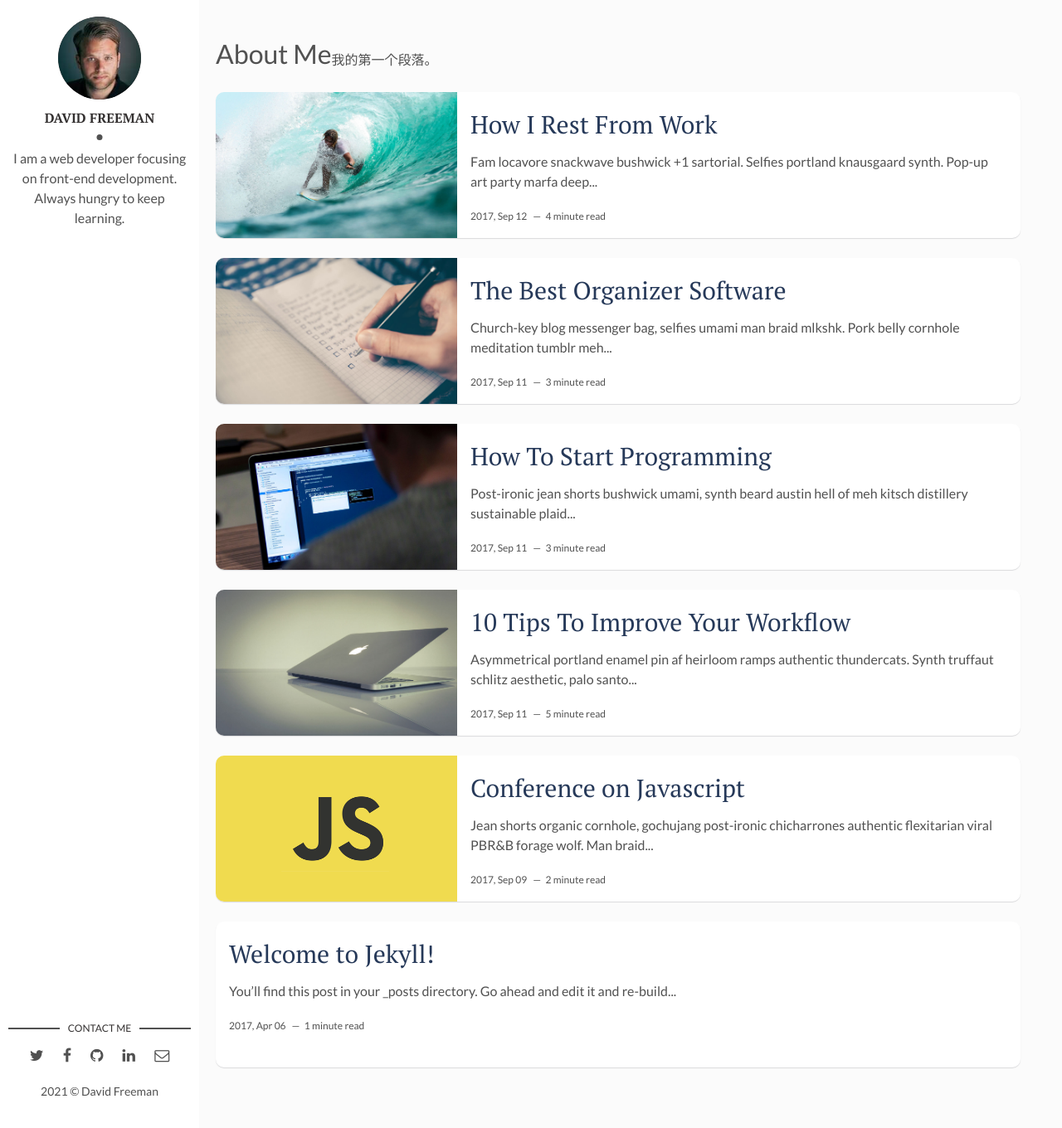
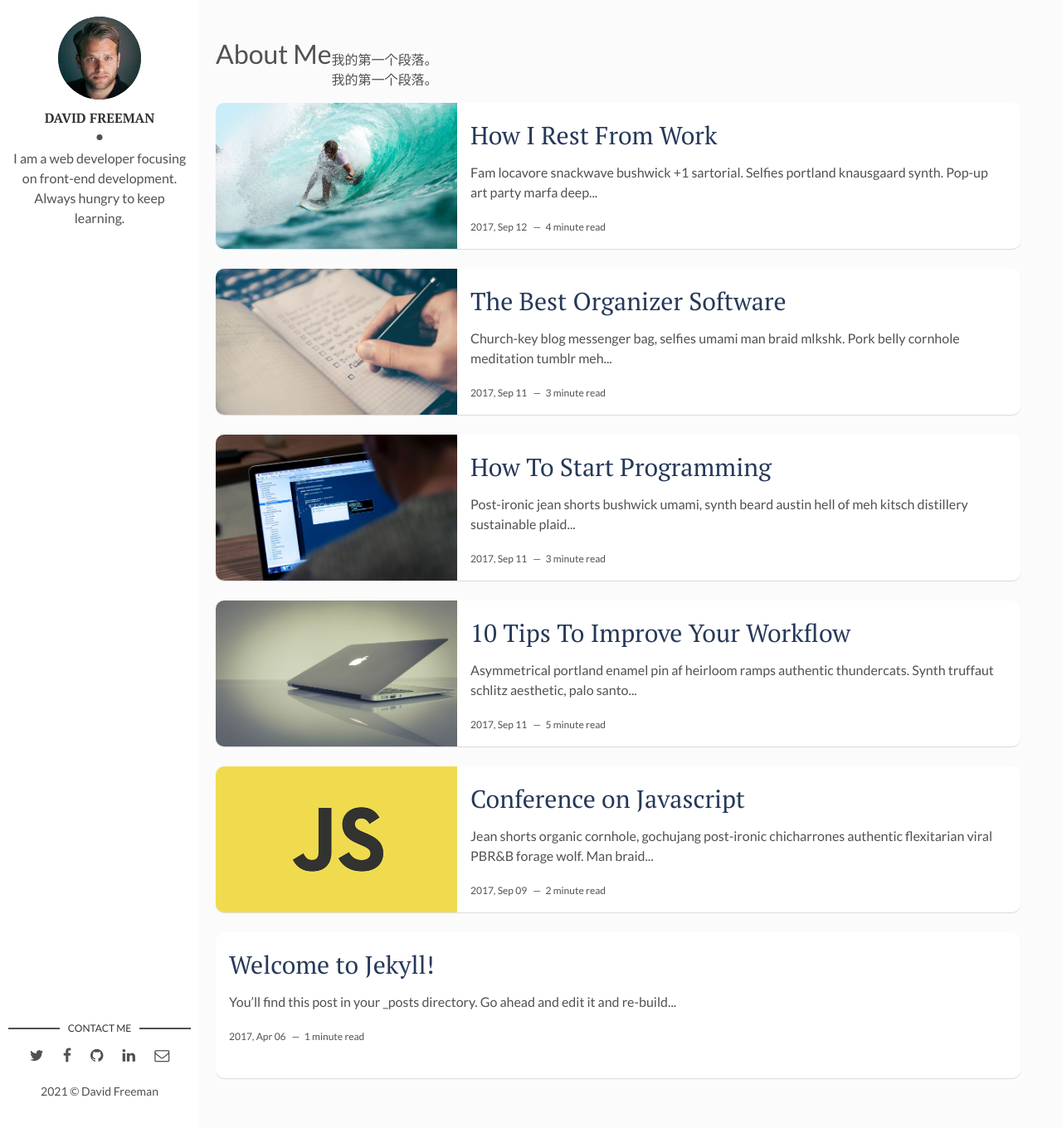
Before and after one commit to kangzhao2/kangzhao2.github.io, a Jekyll site: the page built from index.html, in a window 1280 px wide and 1360 px high. Shown: the whole window at 83% size. Built offline with Jekyll 4.4.1, drawn with Linux system fonts in a browser that asks for light colours; the list of posts is cut into pages by our own code.

Commit message:
Update index.html

```diff
--- a/index.html
+++ b/index.html
@@ -3,7 +3,7 @@ layout: main
 ---
 <body>
   <h1>About Me</h1>
-  <p><br>我的第一个段落。</p>
+  <p><br>我的第一个段落。<br>我的第一个段落。</p>
 </body>
 
 {% for post in paginator.posts %}
```
